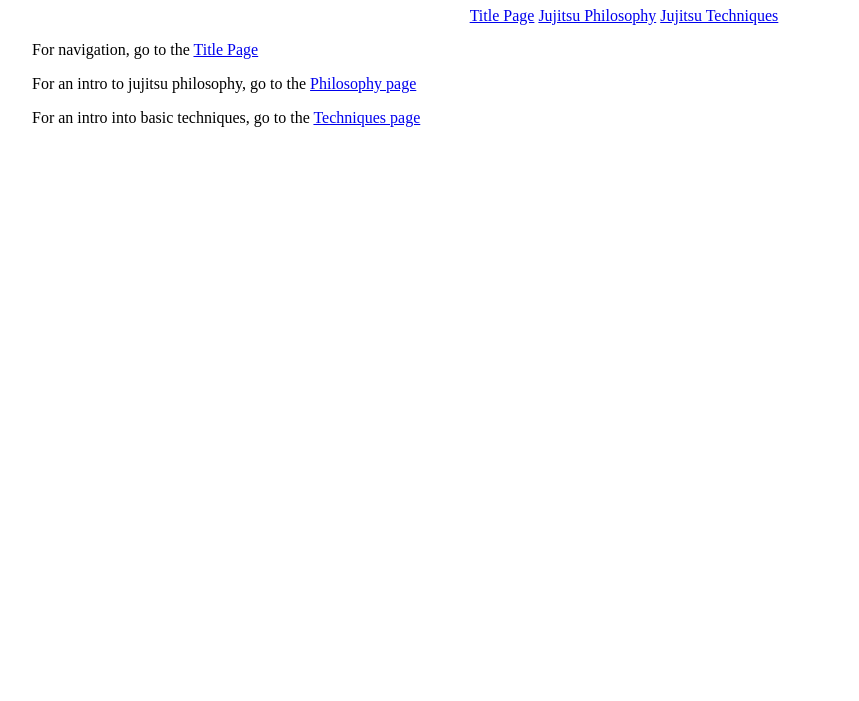
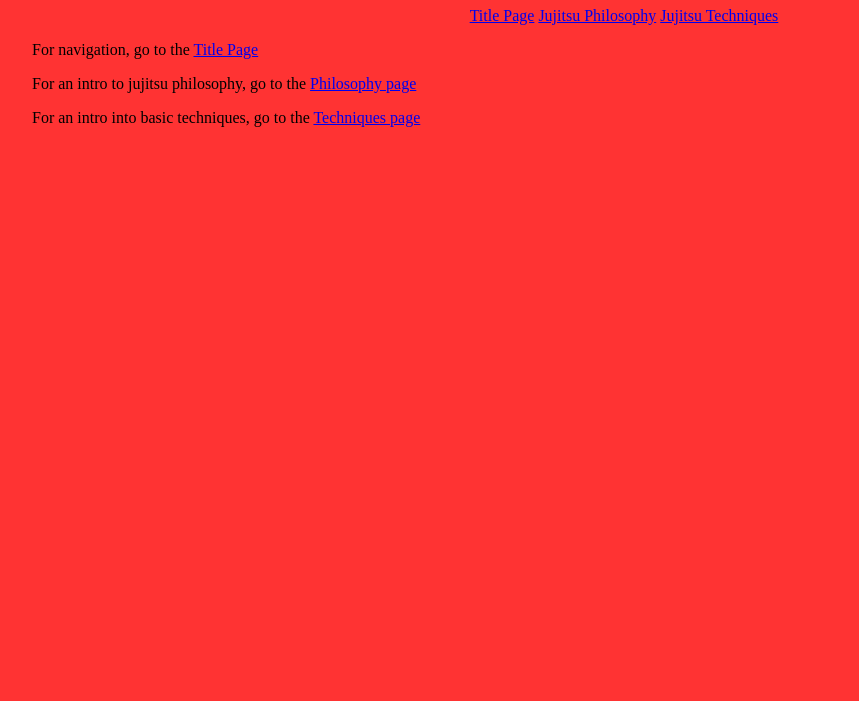
Before and after one commit to Heroic42/Heroic42.github.io, a plain HTML site: page index.html in a window 1280 px wide. Shown: the part 99-800 px from the top of the page, without its empty margins (16-875 px from the left). Drawn offline with Linux system fonts and the light colour scheme.

Commit message:
Update Jujitsu.css

```diff
--- a/Jujitsu.css
+++ b/Jujitsu.css
@@ -1,4 +1,4 @@
-header{
+body{
 
 	background-color:#FF3333;
 }
```
